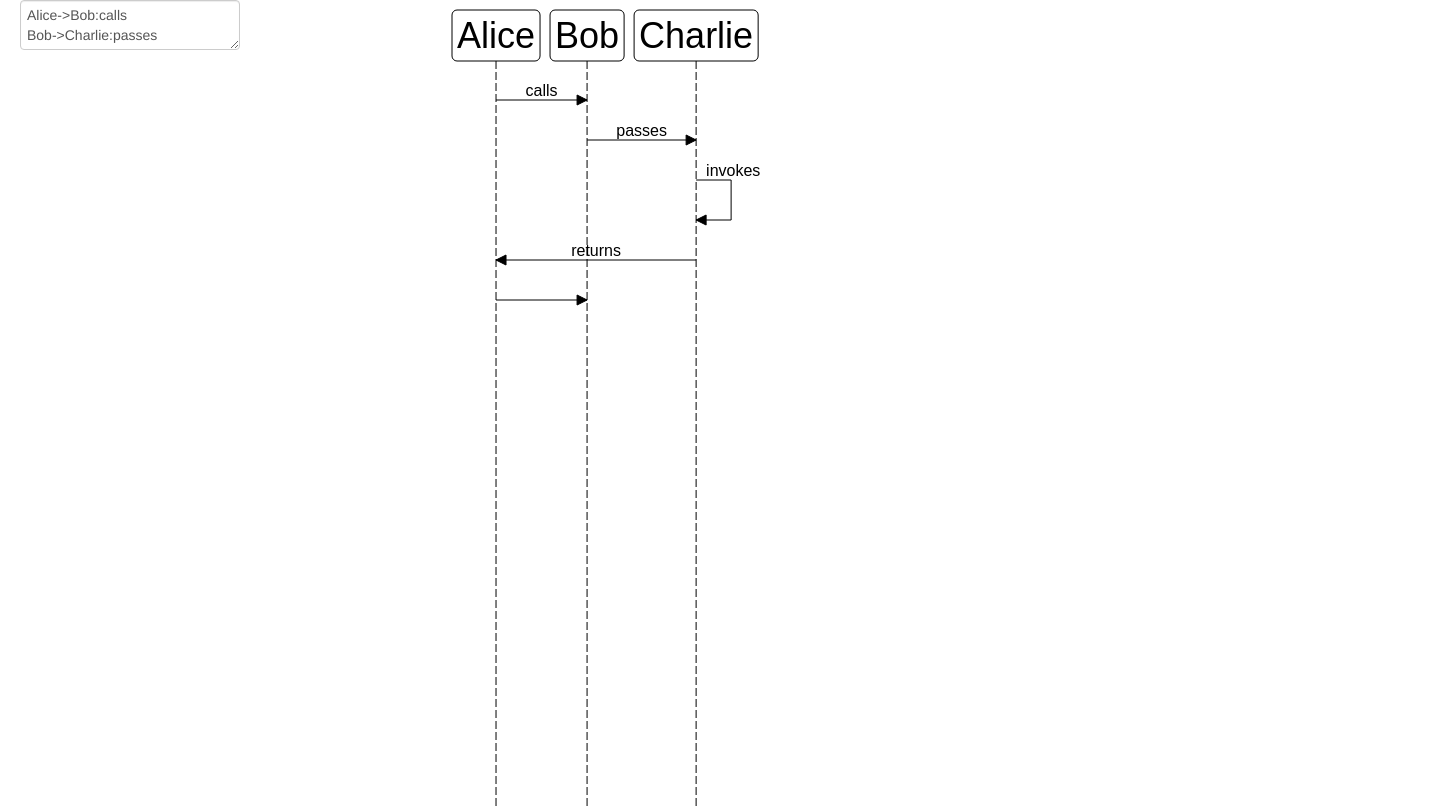
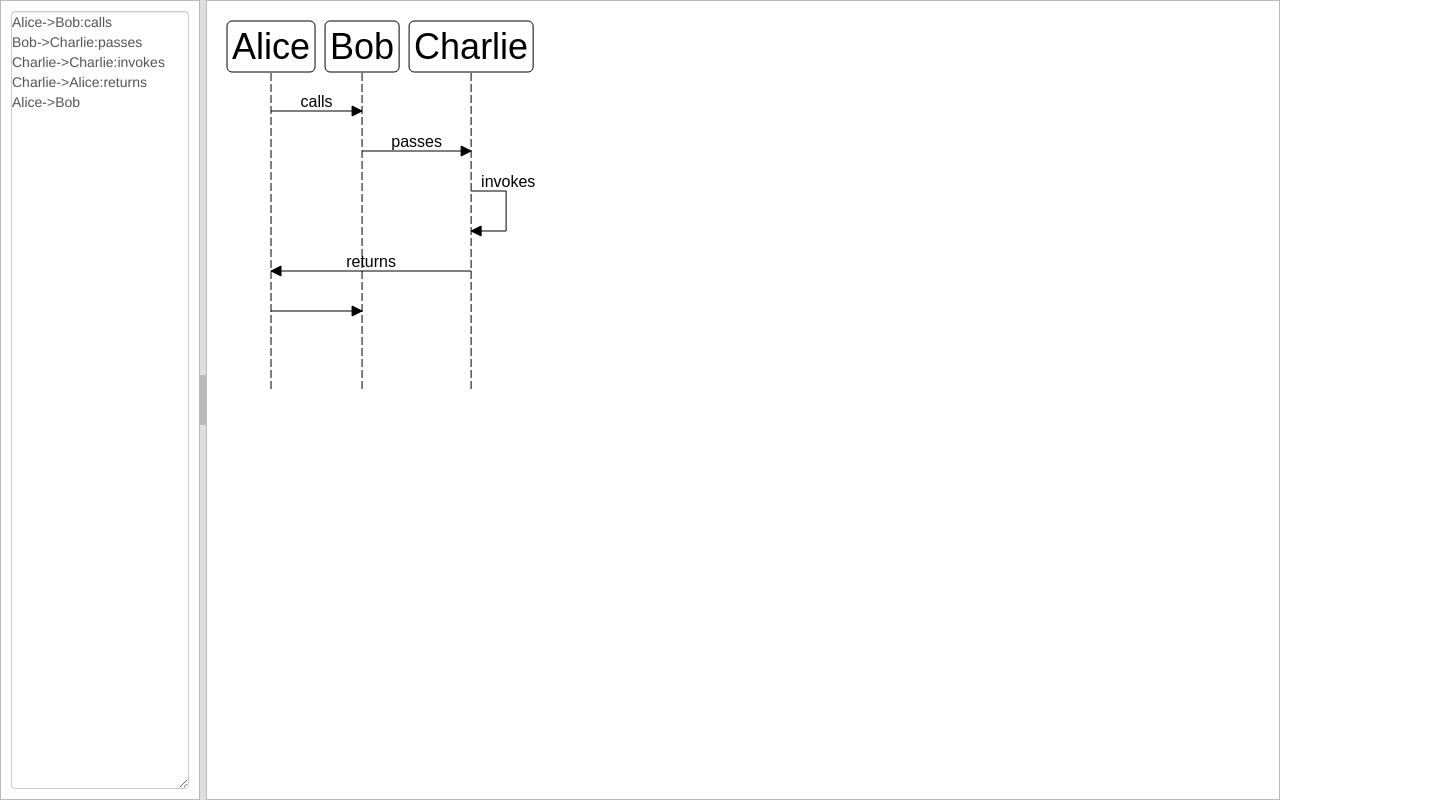
Before and after one commit to dalethatcher/sequence-diagrams, a plain HTML site: page index.html in a window 1280 px wide. Shown: the top 806 px of the page, 1442 px wide, since content can reach past the window. Drawn offline with nearby package versions, Linux system fonts and the light colour scheme.

Commit message:
Add draggable split layout.

```diff
--- a/index.html
+++ b/index.html
@@ -1,29 +1,47 @@
 <!DOCTYPE html>
 <html>
 <head>
-    <title>Bootstrap 101 Template</title>
+    <title>Instant Sequence Diagrams</title>
     <meta name="viewport" content="width=device-width, initial-scale=1.0">
     <!-- Bootstrap -->
     <link href="bootstrap/css/bootstrap.min.css" rel="stylesheet" media="screen">
+    <link href="layout/layout-default-latest.css" rel="stylesheet">
+    <style type="text/css">
+        #sequence-description {
+            height: 100%;
+            width: 100%;
+            margin: 0;
+            padding: 0;
+            -webkit-box-sizing: border-box; /* Safari/Chrome, other WebKit */
+            -moz-box-sizing: border-box;    /* Firefox, other Gecko */
+            box-sizing: border-box;         /* Opera/IE 8+ */
+        }
+    </style>
 </head>
 <body>
-<div class="container-fluid">
-    <div class="row-fluid">
-        <div class="span4">
-            <textarea id="sequence-description">Alice->Bob:calls
+<div class="ui-layout-center">
+    <div id="drawing"></div>
+</div>
+<div class="ui-layout-west"><textarea id="sequence-description">Alice->Bob:calls
 Bob->Charlie:passes
 Charlie->Charlie:invokes
 Charlie->Alice:returns
 Alice->Bob</textarea>
-        </div>
-        <div class="span8" id="drawing">
-        </div>
-    </div>
 </div>
-<script src="http://code.jquery.com/jquery.js"></script>
+</body>
+
+<script src="jquery/js/jquery-1.9.1.js"></script>
+<script src="jquery/js/jquery-ui-1.10.2.custom.min.js"></script>
 <script src="bootstrap/js/bootstrap.min.js"></script>
 <script src="raphael/js/raphael-min.js"></script>
+<script src="layout/jquery.layout-latest.min.js"></script>
 <script lang="text/javascript">
+    $('body').layout({
+        west: {
+            resizable: true
+        }
+    });
+
     var paper = new Raphael(document.getElementById('drawing'), 1000, 1000);
 
     function drawActor(name, x) {
@@ -33,7 +51,7 @@ Alice->Bob</textarea>
             'text-anchor': 'start'
         });
         var rect = textElement.getBBox();
-        textElement.attr({ y: rect.height/2 + 15 });
+        textElement.attr({ y: rect.height / 2 + 15 });
         rect = textElement.getBBox();
 
         paper.rect(rect.x - 5, rect.y - 5, rect.width + 10, rect.height + 10).attr({
@@ -42,11 +60,6 @@ Alice->Bob</textarea>
             r: 5
         });
         textElement.toFront();
-
-        var lifelinePath = "M" + (rect.x + rect.width/2) + "," + (rect.y + rect.height + 5) + "V1000";
-        var lifeLine = paper.path(lifelinePath);
-        lifeLine.attr({ "stroke-dasharray": "--" });
-        lifeLine.toBack();
 
         return rect.x + rect.width + 5;
     }
@@ -91,13 +104,13 @@ Alice->Bob</textarea>
     function drawArrow(x, y, pointRight) {
         var ARROW_WIDTH = 10;
         var ARROW_HEIGHT = 10;
-        var HALF_ARROW_HEIGHT = ARROW_HEIGHT/2;
+        var HALF_ARROW_HEIGHT = ARROW_HEIGHT / 2;
         var xDelta = pointRight ? -ARROW_WIDTH : ARROW_WIDTH;
         var path = paper.path(
                 "M" + x + "," + y +
-                "l" + xDelta + "," + -HALF_ARROW_HEIGHT +
-                "l0," + ARROW_HEIGHT +
-                "Z");
+                        "l" + xDelta + "," + -HALF_ARROW_HEIGHT +
+                        "l0," + ARROW_HEIGHT +
+                        "Z");
         path.attr({
             fill: 'black'
         });
@@ -113,7 +126,7 @@ Alice->Bob</textarea>
             var toActor = diagram[i][1];
             var from = actorPositions[fromActor] + "," + lastY;
 
-            var mixX = (actorPositions[fromActor] + actorPositions[toActor])/2;
+            var mixX = (actorPositions[fromActor] + actorPositions[toActor]) / 2;
             var label = paper.text(mixX, lastY - 10, diagram[i][2]);
             label.attr({ "font-size": 16 });
 
@@ -135,13 +148,25 @@ Alice->Bob</textarea>
 
             lastY += SPAN;
         }
+
+        return lastY;
+    }
+
+    function drawLifeLines(actorPositions, lastY) {
+        for (var key in actorPositions) {
+            var lifelinePath = "M" + actorPositions[key] + ",40v" + lastY;
+            var lifeLine = paper.path(lifelinePath);
+            lifeLine.attr({ "stroke-dasharray": "--" });
+            lifeLine.toBack();
+        }
     }
 
     function drawDiagram(diagram) {
         paper.clear();
         var actorPositions = drawActors(diagram);
 
-        drawCalls(diagram, actorPositions);
+        var lastY = drawCalls(diagram, actorPositions);
+        drawLifeLines(actorPositions, lastY);
     }
 
     function textToDiagram(text) {
```
